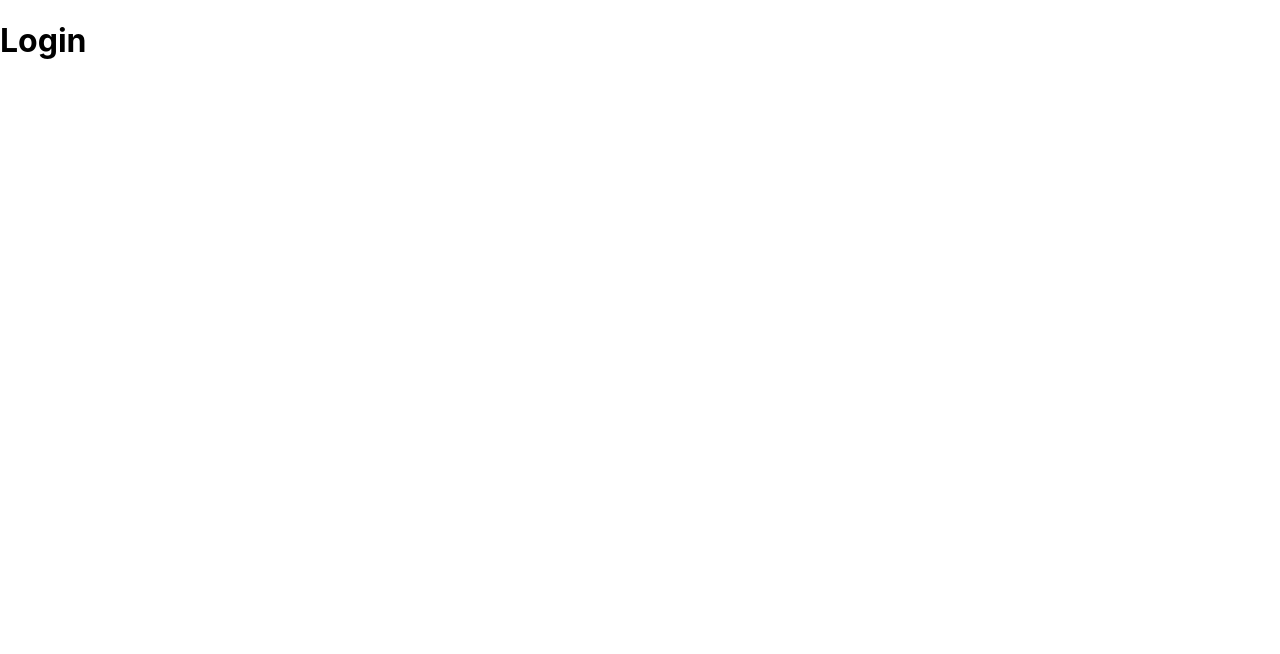
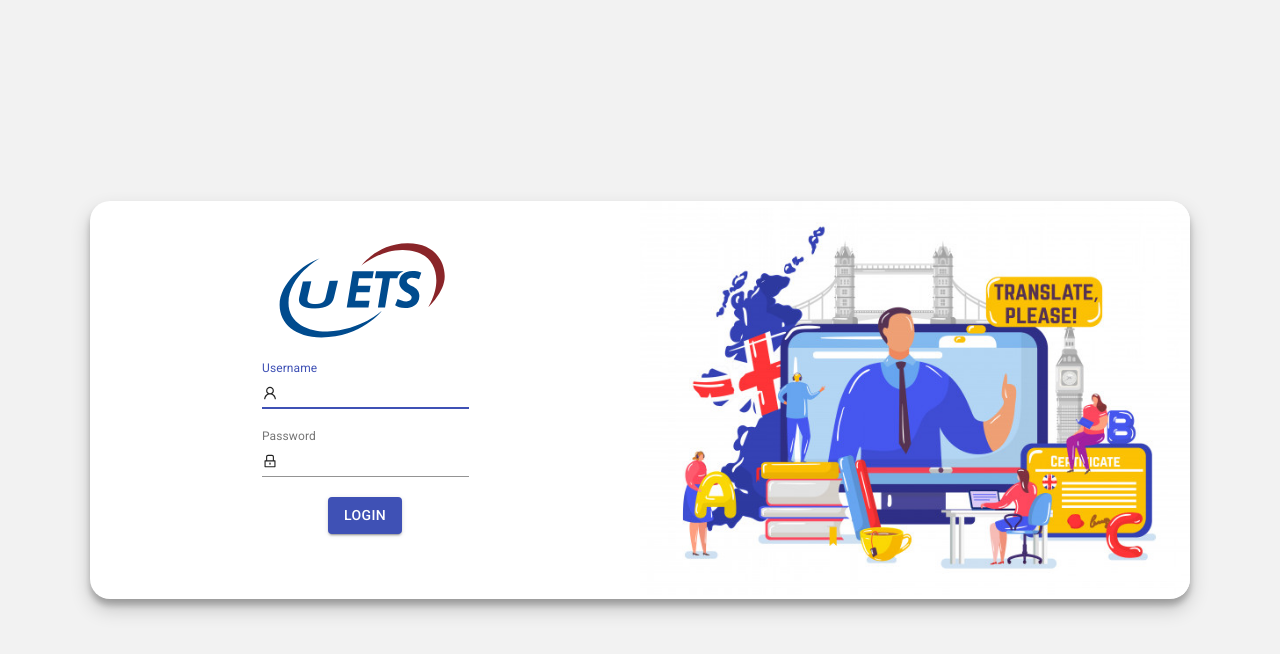
Before and after one commit to phongnguyenhh1996/toeic-test-client, a React (Create React App) app: page /login in a window 1280 px wide. Shown: the top 654 px of the page. Built offline with nearby package versions, Linux system fonts and the light colour scheme.

Commit message:
style login screen

```diff
--- a/package.json
+++ b/package.json
@@ -18,6 +18,7 @@
     "axios": "^0.19.2",
     "react": "^16.12.0",
     "react-dom": "^16.12.0",
+    "react-icons": "^3.11.0",
     "react-redux": "^7.2.0",
     "react-router-dom": "^5.1.2",
     "react-scripts": "3.3.1",
--- a/src/App.css
+++ b/src/App.css
@@ -6,3 +6,7 @@
 #root > div {
   flex: 1;
 }
+/*** box sizing border-box for all elements ***/
+*,
+*::before,
+*::after{box-sizing:border-box;}
--- a/src/containers/Login/index.tsx
+++ b/src/containers/Login/index.tsx
@@ -1,10 +1,54 @@
 import React from 'react'
+import { Styled } from "./styled"
+import LOGO from "../../assets/images/TOEIC_ICON.svg"
+import { TextField, InputAdornment, Button } from '@material-ui/core'
+import { AiOutlineUser, AiOutlineLock } from "react-icons/ai";
+import bgRightSide from "../../assets/images/learning-english-online.jpg"
 
 const Login: React.FC = () => {
   return (
-    <div>
-      <h1>Login</h1>
-    </div>
+    <Styled.Login>
+      <Styled.Login__Inner>
+        <Styled.Login__Side>
+          <img width={180} height={100} src={LOGO} alt="Logo" />
+          <Styled.Login__Form>
+            <TextField
+              autoFocus
+              id="input-with-icon-textfield"
+              label="Username"
+              InputProps={{
+                startAdornment: (
+                  <InputAdornment position="start">
+                    <AiOutlineUser />
+                  </InputAdornment>
+                ),
+              }}
+            />
+            <TextField
+              id="input-with-icon-textfield"
+              label="Password"
+              type="password"
+              InputProps={{
+                startAdornment: (
+                  <InputAdornment position="start">
+                    <AiOutlineLock />
+                  </InputAdornment>
+                ),
+              }}
+            />
+            <Button type="submit" variant="contained" color="primary">
+              Login
+            </Button>
+          </Styled.Login__Form>
+
+        </Styled.Login__Side>
+        <Styled.Login__Side right>
+          <Styled.Login__Right>
+            <img width="100%" src={bgRightSide} alt="Right Banner Background" />
+          </Styled.Login__Right>
+        </Styled.Login__Side>
+      </Styled.Login__Inner>
+    </Styled.Login>
   )
 }
 
--- a/src/containers/Login/styled.ts
+++ b/src/containers/Login/styled.ts
@@ -1,9 +1,54 @@
-import styled from "styled-components"
+import styled, { css } from "styled-components"
+interface SideProps {
+  right?: boolean
+}
 
 const Login = styled.div`
   background-color: #F2F2F2;
+  display: flex;
+  justify-content: center;
+  align-items: center;
+`
+
+const Login__Inner = styled.div`
+  max-width: 1100px;
+  background-color: #fff;
+  box-shadow: 0 10px 20px rgba(0,0,0,0.19), 0 6px 6px rgba(0,0,0,0.23);
+  display: flex;
+  flex: 1;
+  border-radius: 20px;
+  overflow: hidden;
+`
+
+const Login__Side = styled.div<SideProps>`
+  flex: 0 0 50%;
+  max-width: 50%;
+  display: flex;
+  flex-direction: column;
+  align-items: center;
+  ${props => !props.right && css`
+    padding: 40px;
+  `}
+  & > *:not(:last-child) {
+    margin-bottom: 20px;
+  }
+`
+const Login__Form = styled.form`
+  display: flex;
+  flex-direction: column;
+  align-items: center;
+  & > *:not(:last-child) {
+    margin-bottom: 20px;
+  }
+`
+
+const Login__Right = styled.div`
 `
 
 export const Styled = {
-  Login
+  Login,
+  Login__Inner,
+  Login__Side,
+  Login__Right,
+  Login__Form
 }
```
Also changed, not shown: src/assets/images/learning-english-online.jpg (added), 1 other file (tests, documents, lock files or other folders).
